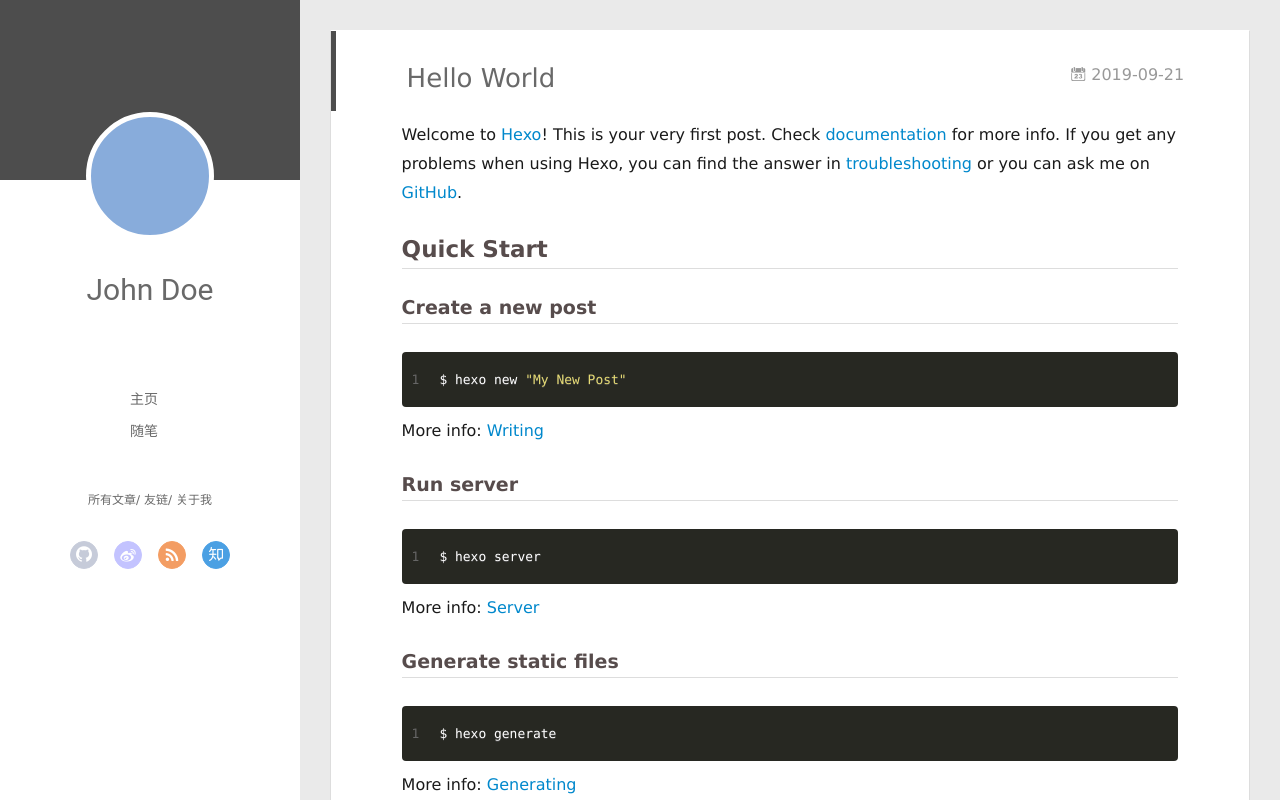
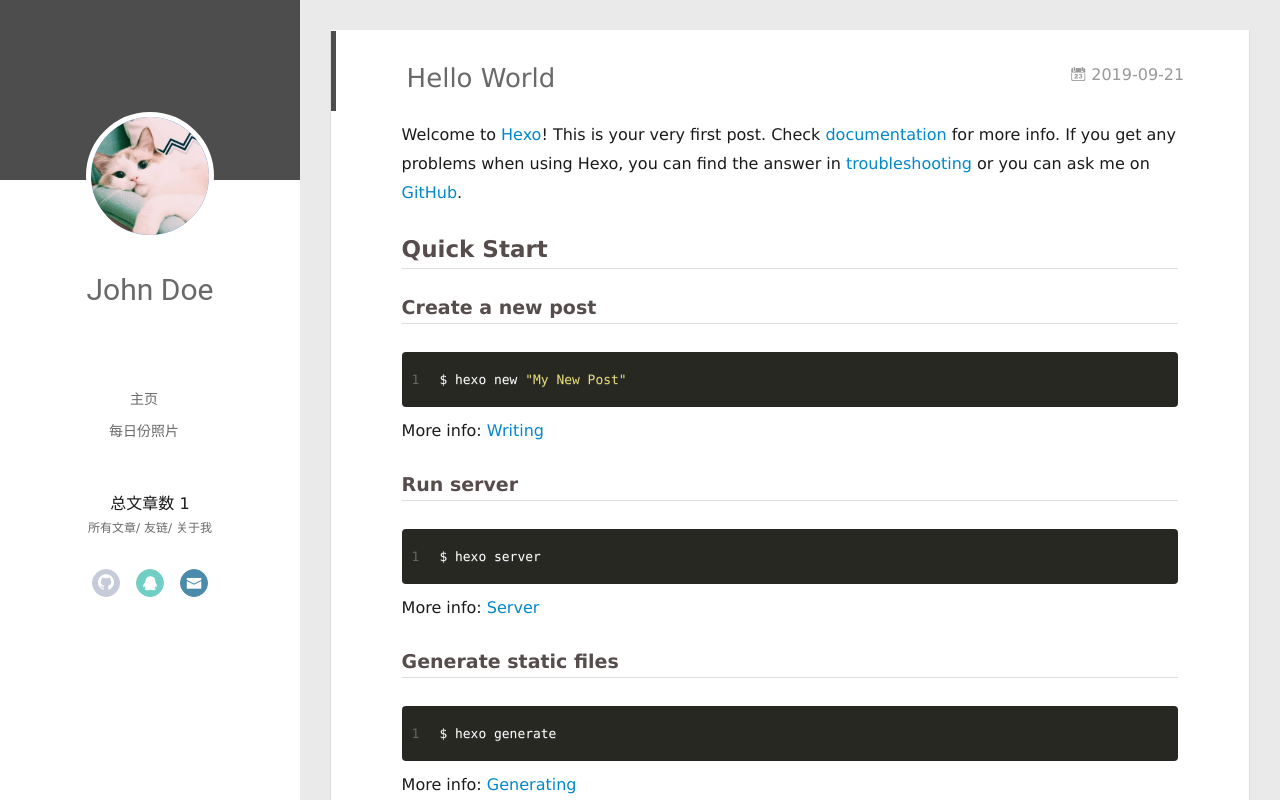
Before and after one commit to may1118/may1118.github.io, a plain HTML site: page 2019/09/21/hello-world/index.html in a window 1280 px wide. Drawn offline with Linux system fonts and the light colour scheme.

Commit message:
Site updated: 2019-09-21 22:16:14

```diff
--- a/2019/09/21/hello-world/index.html
+++ b/2019/09/21/hello-world/index.html
@@ -23,7 +23,7 @@
     <link rel="alternative" href="/atom.xml" title="Hexo" type="application/atom+xml">
 
 
-    <link rel="icon" href="/favicon.png">
+    <link rel="icon" href="/assets/img/猫.jpg">
 
   <link rel="stylesheet" type="text/css" href="/./main.0cf68a.css">
   <style type="text/css">
@@ -47,7 +47,7 @@
 <div class="intrude-less">
 	<header id="header" class="inner">
 		<a href="/" class="profilepic">
-			<img src="" class="js-avatar">
+			<img src="/assets/img/avatar.jpg" class="js-avatar">
 		</a>
 		<hgroup>
 		  <h1 class="header-author"><a href="/">John Doe</a></h1>
@@ -59,9 +59,12 @@
 
 				<li><a href="/">主页</a></li>
 
-				<li><a href="/tags/随笔/">随笔</a></li>
+				<li><a href="/photo">每日份照片</a></li>
 
 			</ul>
+		</nav>
+		<nav>
+			总文章数 1
 		</nav>
 		<nav class="header-smart-menu">
 
@@ -81,13 +84,11 @@
 		<nav class="header-nav">
 			<div class="social">
 
-					<a class="github" target="_blank" href="#" title="github"><i class="icon-github"></i></a>
+					<a class="github" target="_blank" href="https://github.com/may1118/" title="github"><i class="icon-github"></i></a>
 
-					<a class="weibo" target="_blank" href="#" title="weibo"><i class="icon-weibo"></i></a>
+					<a class="qq" target="_blank" href="/517537976" title="qq"><i class="icon-qq"></i></a>
 
-					<a class="rss" target="_blank" href="#" title="rss"><i class="icon-rss"></i></a>
-
-					<a class="zhihu" target="_blank" href="#" title="zhihu"><i class="icon-zhihu"></i></a>
+					<a class="mail" target="_blank" href="/517537976@qq.com" title="mail"><i class="icon-mail"></i></a>
 
 			</div>
 		</nav>
@@ -105,7 +106,7 @@
 	<div class="intrude-less">
 		<header id="header" class="inner">
 			<div class="profilepic">
-				<img src="" class="js-avatar">
+				<img src="/assets/img/avatar.jpg" class="js-avatar">
 			</div>
 			<hgroup>
 			  <h1 class="header-author js-header-author">John Doe</h1>
@@ -122,13 +123,11 @@
 			<nav class="header-nav">
 				<div class="social">
 
-						<a class="github" target="_blank" href="#" title="github"><i class="icon-github"></i></a>
+						<a class="github" target="_blank" href="https://github.com/may1118/" title="github"><i class="icon-github"></i></a>
 
-						<a class="weibo" target="_blank" href="#" title="weibo"><i class="icon-weibo"></i></a>
+						<a class="qq" target="_blank" href="/517537976" title="qq"><i class="icon-qq"></i></a>
 
-						<a class="rss" target="_blank" href="#" title="rss"><i class="icon-rss"></i></a>
-
-						<a class="zhihu" target="_blank" href="#" title="zhihu"><i class="icon-zhihu"></i></a>
+						<a class="mail" target="_blank" href="/517537976@qq.com" title="mail"><i class="icon-mail"></i></a>
 
 				</div>
 			</nav>
@@ -139,7 +138,7 @@
 
 					<li style="width: 50%"><a href="/">主页</a></li>
 
-					<li style="width: 50%"><a href="/tags/随笔/">随笔</a></li>
+					<li style="width: 50%"><a href="/photo">每日份照片</a></li>
 
 				</ul>
 			</nav>
```
Also changed, not shown: archives/2019/09/index.html (+14 -15 lines), archives/2019/index.html (+14 -15 lines), archives/index.html (+14 -15 lines), index.html (+14 -15 lines), assets/img/avatar.jpg (added), assets/img/猫.png (added).
